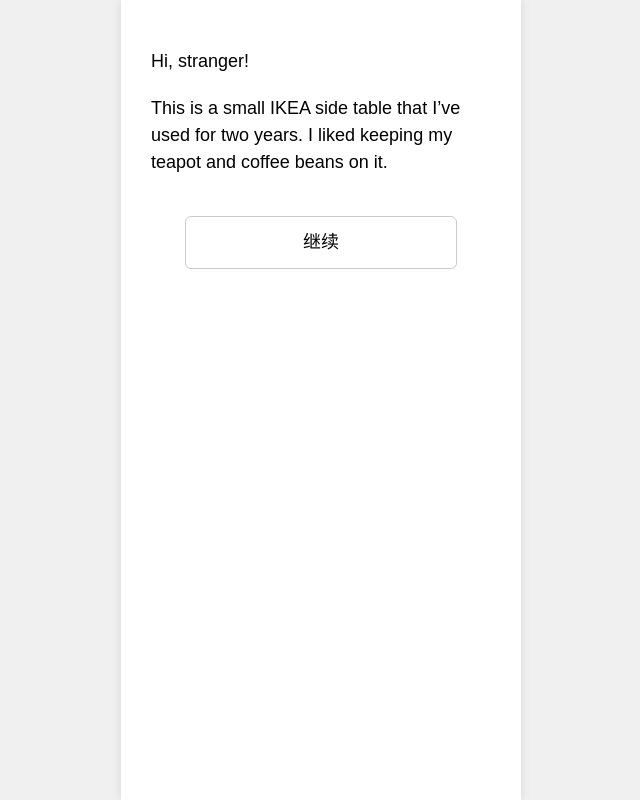
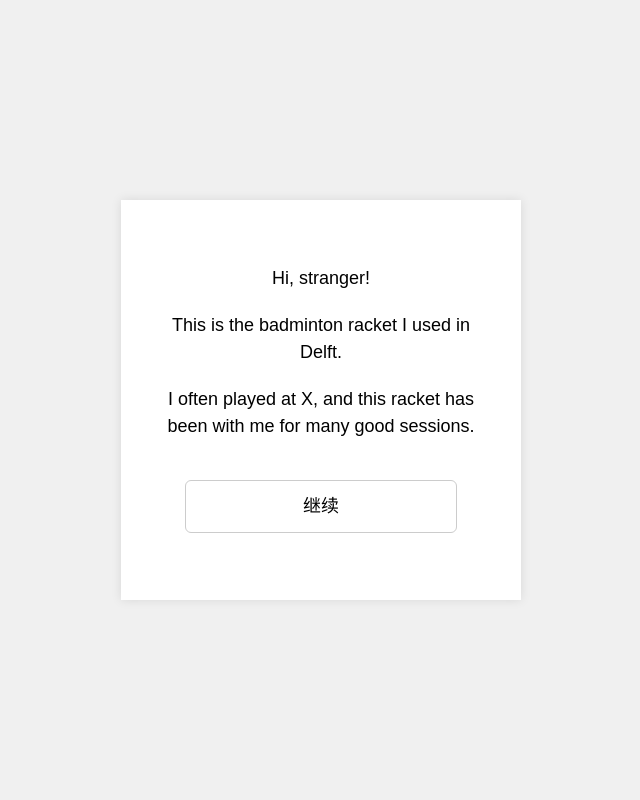
Before and after one commit to yxi2nlii-lgtm/unknownsticker, a plain HTML site: page index.html in a window 1280 px wide. Shown: the whole page, without its empty margins (319-959 px from the left). Drawn offline with Linux system fonts and the light colour scheme.

Commit message:
Update index.html

```diff
--- a/index.html
+++ b/index.html
@@ -3,7 +3,7 @@
 <head>
     <meta charset="UTF-8">
     <meta name="viewport" content="width=device-width, initial-scale=1.0">
-    <title>小桌子故事</title>
+    <title>球拍故事</title>
     <style>
         /* 基础样式和字体设置 */
         body {
@@ -13,7 +13,7 @@
             background-color: #f0f0f0; /* 模拟外部灰色背景 */
             display: flex;
             justify-content: center;
-            align-items: flex-start; /* 顶部对齐内容 */
+            align-items: center; /* **主要修改：垂直居中内容** */
             min-height: 100vh;
         }
 
@@ -21,38 +21,41 @@
         .screen-container {
             width: 100%;
             max-width: 400px; /* 模拟手机的宽度限制 */
-            min-height: 100vh;
+            /* 移除 min-height: 100vh; 让其根据内容高度自适应，但如果内容少，可以保持100vh */
+            min-height: 50vh; /* 调整为最小高度 */
             background-color: white;
             padding: 0;
             box-shadow: 0 0 10px rgba(0, 0, 0, 0.1);
             position: relative;
-            overflow: hidden; /* 确保内容不会溢出 */
+            overflow: hidden;
+            display: flex; /* 启用 flex 布局来居中页面内容 */
+            flex-direction: column;
+            justify-content: center; /* 确保 Page 内容在 container 中居中 */
         }
 
         /* 页面内容样式 */
         .page {
-            position: absolute;
-            top: 0;
-            left: 0;
+            position: relative; /* 调整为 relative，以便在居中布局中工作 */
             width: 100%;
-            min-height: 100vh;
+            /* 移除 min-height: 100vh; */
             padding: 30px;
             box-sizing: border-box;
-            transition: opacity 1s ease-in-out; /* 页面切换时的过渡效果 */
+            transition: opacity 1s ease-in-out;
+            text-align: center; /* **新增：文本内容居中** */
         }
 
         /* 元素渐显样式 */
         .fade-in-element {
             opacity: 0;
-            transition: opacity 2s ease-in-out; /* 渐显动画 */
+            transition: opacity 2s ease-in-out;
             margin-bottom: 20px;
-            font-size: 18px; /* 统一字体大小 */
+            font-size: 18px;
             line-height: 1.5;
         }
 
         /* 延迟渐显的类 */
-        .delay-1 { transition-delay: 0.5s; }
-        .delay-2 { transition-delay: 1.5s; }
+        .delay-1 { transition-delay: 1.0s; } /* 稍微延长延迟 */
+        .delay-2 { transition-delay: 2.0s; }
 
         /* 图片样式 */
         .content-image {
@@ -80,7 +83,7 @@
             border: 1px solid #ccc;
             border-radius: 6px;
             cursor: pointer;
-            font-size: 18px; /* 统一字体大小 */
+            font-size: 18px;
             transition: background-color 0.2s, opacity 0.5s;
         }
 
@@ -88,16 +91,20 @@
             background-color: #eee;
         }
 
-        /* 隐藏第二个页面 */
-        #page2 {
+        /* 隐藏和显示页面的关键样式 */
+        .page {
+            position: absolute;
+            top: 50%; /* 垂直定位到中间 */
+            transform: translateY(-50%); /* 向上移动自身高度的一半 */
+            left: 0;
             opacity: 0;
-            pointer-events: none; /* 隐藏时禁用交互 */
+            pointer-events: none;
+            min-height: auto; /* 移除最小高度限制 */
         }
 
-        /* 隐藏第三个页面 */
-        #page3 {
-            opacity: 0;
-            pointer-events: none;
+        #page1 {
+            opacity: 1; /* Page 1 初始显示 */
+            pointer-events: auto;
         }
 
     </style>
@@ -109,10 +116,9 @@
     <div id="page1" class="page">
         <p class="fade-in-element">Hi, stranger!</p>
 
-        <p class="fade-in-element delay-1">This is a small IKEA side table that I’ve used for two years. I liked keeping my teapot and coffee beans on it.</p>
+        <p class="fade-in-element delay-1">This is the badminton racket I used in Delft.</p>
 
-        <div class="fade-in-element delay-2">
-                        </div>
+        <p class="fade-in-element delay-2">I often played at X, and this racket has been with me for many good sessions.</p>
 
         <div class="button-container">
             <button class="action-button fade-in-element delay-2" onclick="showPage2()">继续</button>
@@ -120,10 +126,10 @@
 
     </div>
 
-    <div id="page2" class="page" style="display: none;">
-        <p class="fade-in-element">Hi, stranger!</p>
+    <div id="page2" class="page">
+        <p class="fade-in-element">Since I’m leaving, I’m putting it here in case someone who needs it can give it a new life.</p>
 
-        <p class="fade-in-element delay-1">The previous owner is just wondering whether this little table has found a new home.</p>
+        <p class="fade-in-element delay-1">I'm just wondering whether this little racket has found a new home.</p>
 
         <div class="button-container">
             <button class="action-button fade-in-element delay-2" onclick="showPage3()">Yes, I picked it up.</button>
@@ -131,22 +137,21 @@
         </div>
     </div>
 
-    <div id="page3" class="page" style="display: none;">
-        <p class="fade-in-element">Thanks,</p>
-        <p class="fade-in-element delay-1">Have a nice day!</p>
+    <div id="page3" class="page">
+        <p class="fade-in-element">Thanks for picking up my racket.</p>
+        <p class="fade-in-element delay-1">Hope you have fun with it!</p>
     </div>
 
 </div>
 
 <script>
+    // **注意：由于修改了 CSS，这里的 JS 逻辑也需要微调**
+
     // 页面加载完成后立即启动 Page 1 的渐显动画
     window.onload = function() {
-        // 选中 Page 1 的所有渐显元素
         const page1Elements = document.querySelectorAll('#page1 .fade-in-element');
-
-        // 遍历并设置 opacity: 1 来触发 CSS 动画
         page1Elements.forEach(el => {
-            el.style.opacity = 1;
+            el.style.opacity = 1; // 触发 CSS 动画
         });
     };
 
@@ -155,13 +160,12 @@
         const page1 = document.getElementById('page1');
         const page2 = document.getElementById('page2');
 
-        // 1. 隐藏 Page 1 (即刻隐藏，或使用渐出效果)
+        // 1. 隐藏 Page 1
         page1.style.opacity = 0;
-        page1.style.pointerEvents = 'none'; // 禁用点击
+        page1.style.pointerEvents = 'none';
 
         // 2. 延迟显示 Page 2 的容器，并触发其内容渐显
         setTimeout(() => {
-            page2.style.display = 'block'; // 让 Page 2 容器可见
             page2.style.opacity = 1; // 页面容器渐显
             page2.style.pointerEvents = 'auto'; // 启用点击
 
@@ -171,7 +175,6 @@
                 el.style.opacity = 1;
             });
 
-            page1.style.display = 'none'; // 完全隐藏 Page 1
         }, 500); // 500ms 延迟，给 Page 1 渐出时间
     }
 
@@ -186,7 +189,6 @@
 
         // 2. 延迟显示 Page 3
         setTimeout(() => {
-            page3.style.display = 'block';
             page3.style.opacity = 1;
             page3.style.pointerEvents = 'auto';
 
@@ -195,8 +197,6 @@
             page3Elements.forEach(el => {
                 el.style.opacity = 1;
             });
-
-            page2.style.display = 'none';
         }, 500);
     }
 </script>
```
